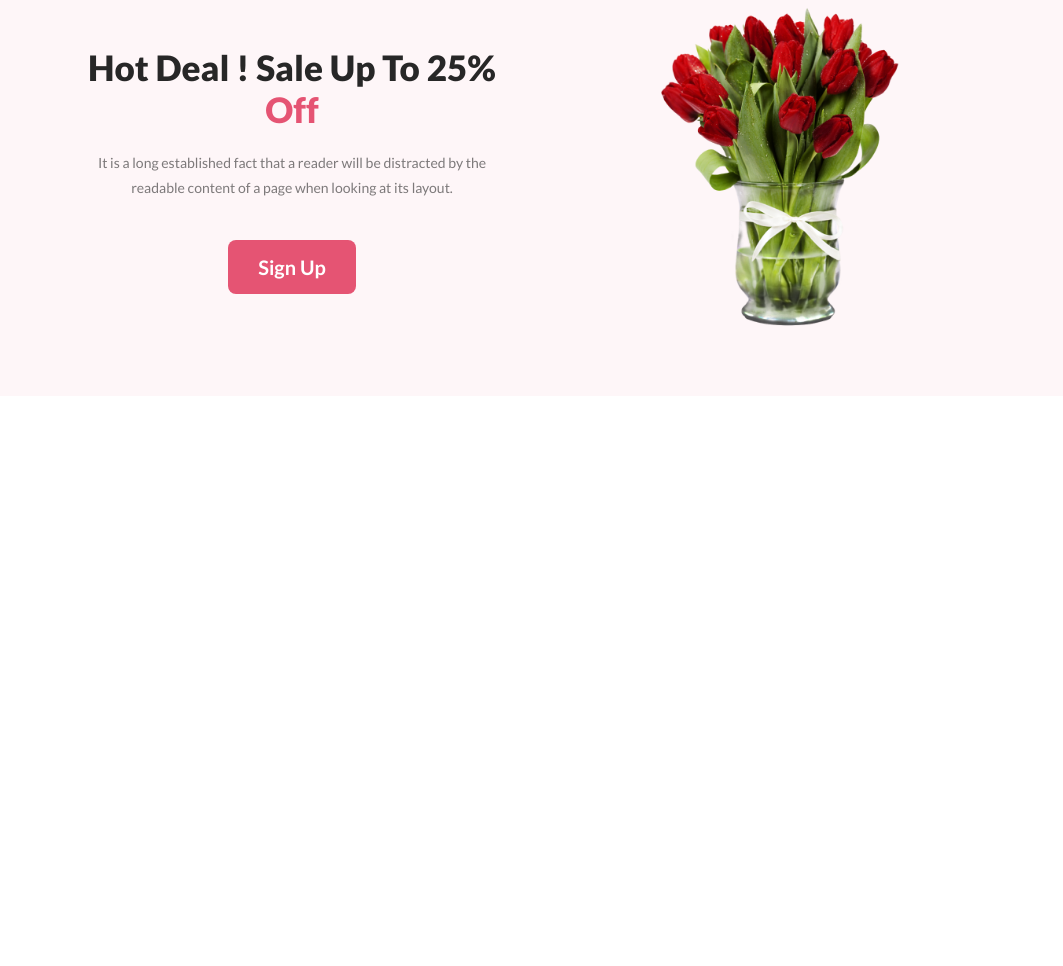
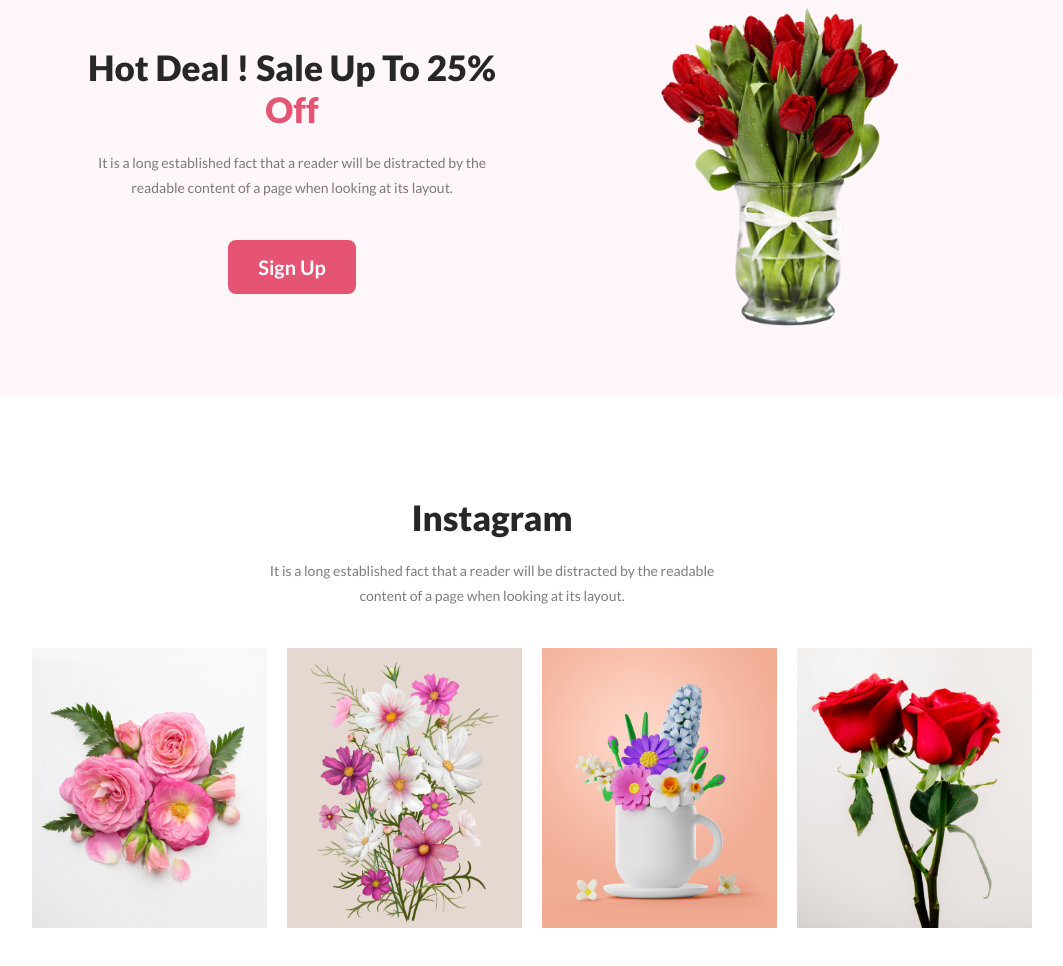
Before and after one commit to shihab01118/Assignment-1-Flower-Shop, a plain HTML site: page index.html in a window 1280 px wide. Shown: the part 1762-2728 px from the top of the page, without its empty margins (148-1211 px from the left). Before the commit the page ends 2258 px from the top, so only its background shows below. Drawn offline with Linux system fonts and the light colour scheme.

Commit message:
insta section added

```diff
--- a/index.html
+++ b/index.html
@@ -83,6 +83,20 @@
                 </div>
             </div>
         </section>
+
+        <!-- instagram section -->
+        <section class="insta">
+            <div class="insta-text">
+                <h3 class="section-title">Instagram</h3>
+                <p class="section-text">It is a long established fact that a reader will be distracted by the readable content of a page when looking at its layout.</p>
+            </div>
+            <div class="insta-images">
+                <img class="image" src="assets/Flower 01.png" alt="">
+                <img class="image" src="assets/Rectangle 4.png" alt="">
+                <img class="image" src="assets/Rectangle 5.png" alt="">
+                <img class="image" src="assets/Rectangle 6.png" alt="">
+            </div>
+        </section>
     </main>
     <footer></footer>
 </body>
--- a/styles/style.css
+++ b/styles/style.css
@@ -162,3 +162,21 @@
 .offer-img {
     width: 250px;
 }
+
+/* instagram section */
+.insta {
+    margin: 0 180px 100px;
+}
+.insta-text {
+    text-align: center;
+    max-width: 485px;
+    margin: auto;
+}
+.insta-images {
+    display: flex;
+    gap: 20px;
+}
+.image {
+    width: 235px;
+    height: 280px;
+}
```
